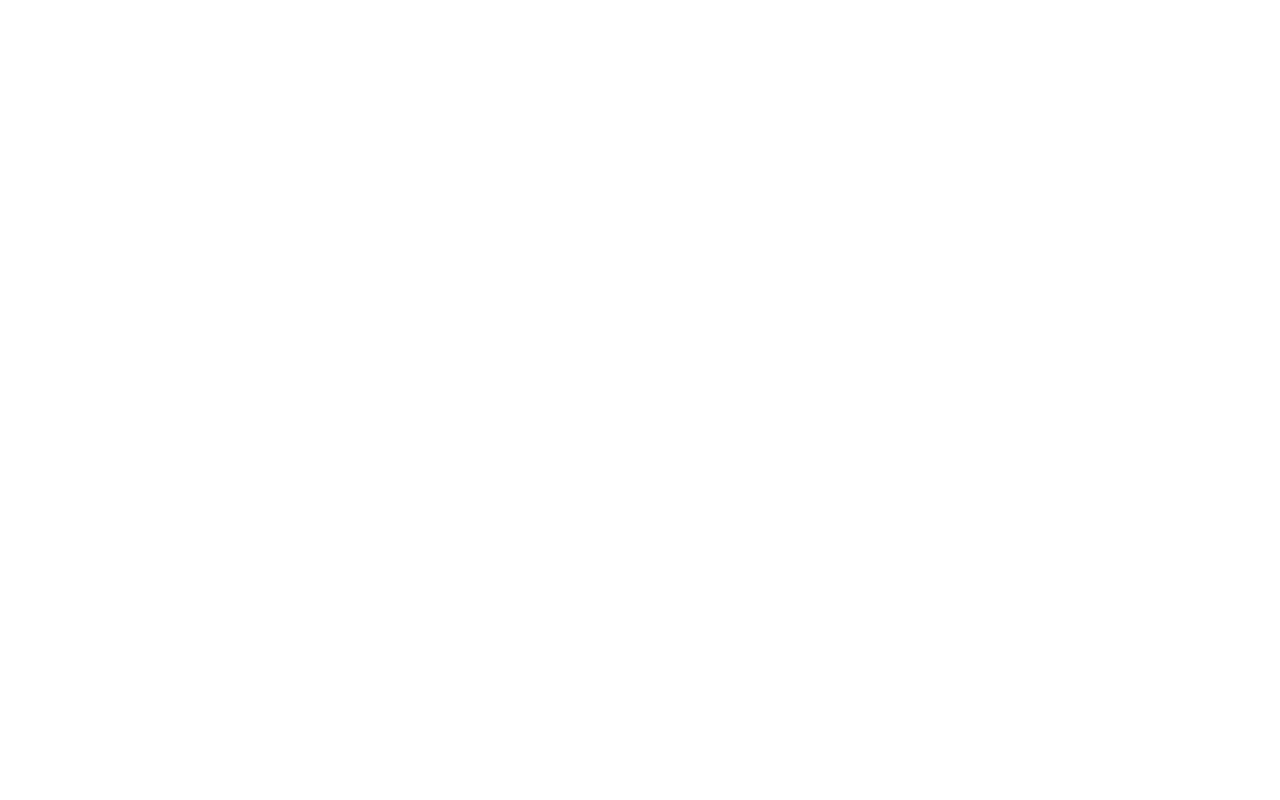
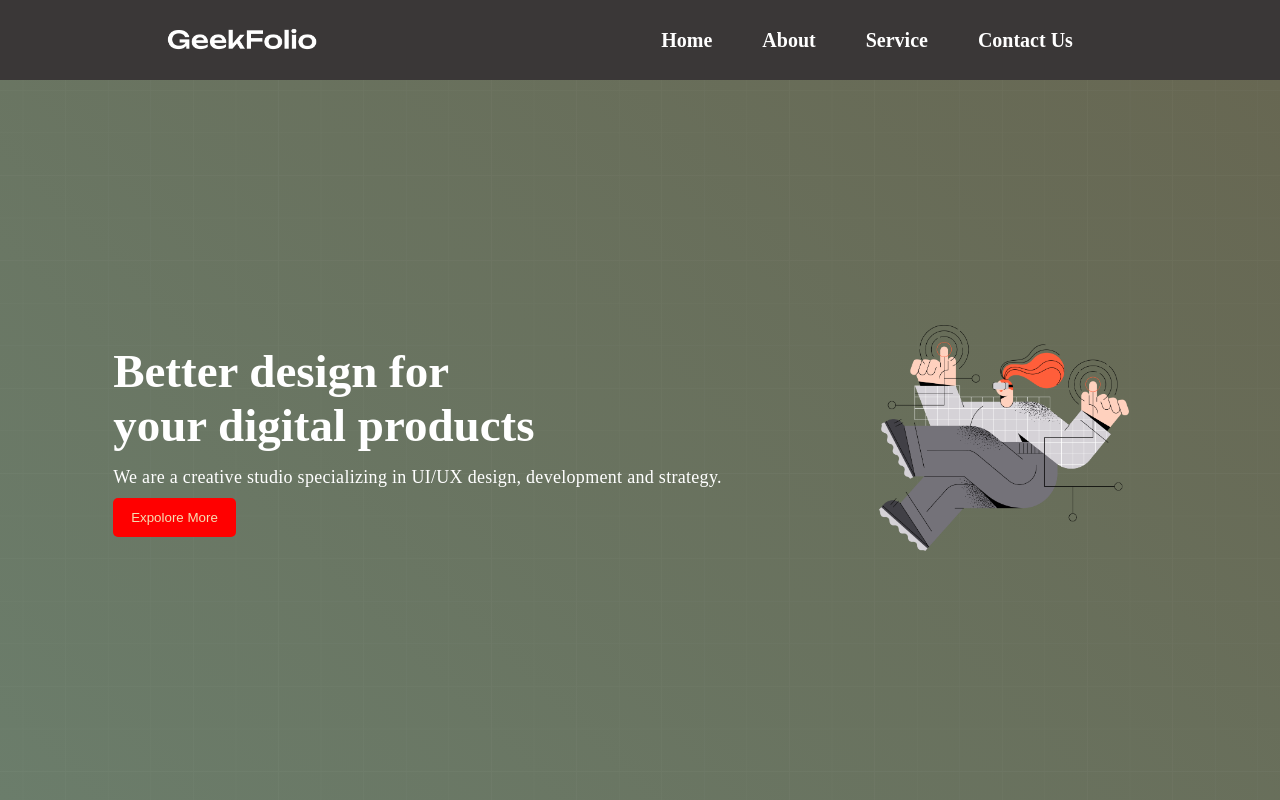
Before and after one commit to Horidas-Roy/Practice-project-1, a plain HTML site: page index.html in a window 1280 px wide. Drawn offline with Linux system fonts and the light colour scheme.

Commit message:
Navbar and Banner section completed

```diff
--- a/index.html
+++ b/index.html
@@ -1,8 +1,9 @@
 <!DOCTYPE html>
 <html lang="en">
   <head>
-    <meta charset="UTF-8">
-    <meta name="viewport" content="width=device-width, initial-scale=1.0">
+    <meta charset="UTF-8" />
+    <meta name="viewport" content="width=device-width, initial-scale=1.0" />
+    <link rel="stylesheet" href="style.css" />
     <title>Practice project-1</title>
   </head>
   <body>
@@ -10,15 +11,34 @@
       <nav>
         <div class="menu-container">
           <div class="logo">
-
+            <img class="logo-photo" src="./logo/logo-light.png" alt="logo" />
           </div>
           <div class="menus">
-
+            <li class="item">Home</li>
+            <li class="item">About</li>
+            <li class="item">Service</li>
+            <li class="item">Contact Us</li>
           </div>
         </div>
       </nav>
     </header>
-    <main></main>
+    <main>
+      <section>
+        <div class="banner-container">
+          <div class="banner-text">
+            <h1 class="banner-left">Better design for <br> your digital products</h1>
+            <p class="banner-para">
+              We are a creative studio specializing in UI/UX design, development
+              and strategy.
+            </p>
+            <button class="btn">Expolore More</button>
+          </div>
+          <div class="banner-photo">
+            <img  class="banner-pic" src="./images/banner.png" alt="banner-photo">
+          </div>
+        </div>
+      </section>
+    </main>
     <footer></footer>
   </body>
 </html>
--- a/style.css
+++ b/style.css
@@ -0,0 +1,77 @@
+* {
+  margin: 0;
+  padding: 0;
+}
+.menu-container {
+  background-color: rgb(58, 55, 55);
+  color: white;
+  display: flex;
+  align-items: center;
+  justify-content: space-around;
+  list-style: none;
+  height: 10vh;
+}
+.logo-photo {
+  width: 150px;
+  margin-top: 7px;
+}
+.menus {
+  display: flex;
+  justify-content: space-around;
+}
+.item {
+  margin-right: 30px;
+  padding: 10px;
+  font-size: 20px;
+  font-weight: bold;
+  cursor: pointer;
+}
+.item:hover {
+  color: goldenrod;
+  transition: 0.4s ease-in-out;
+}
+.banner-container {
+  display: flex;
+  color: white;
+  height: calc(100vh - 10vh);
+  justify-content: center;
+  align-items: center;
+  margin: auto;
+  background-image: url("./images/background.png"),
+    linear-gradient(45deg, rgb(107, 125, 107), rgb(103, 103, 82));
+    background-position: center;
+    background-size: cover;
+    background-repeat: no-repeat;
+}
+.banner-pic {
+  width: 250px;
+  padding-right: 38px;
+}
+.banner-left {
+  font-size: 47px;
+  font-weight: bold;
+
+  margin-bottom: 15px;
+}
+.banner-text{
+    margin-right: 157px;
+}
+.btn {
+    padding: 12px 18px;
+    background-color: red;
+    border: none;
+    border-radius: 5px;
+    color: wheat;
+    transition: 0.4s ease-in-out;
+    cursor: pointer;
+
+}
+.btn:hover{
+    background-color:rgb(229, 56, 56) ;
+}
+.banner-para {
+  margin-bottom: 10px;
+  letter-spacing: 0.3px;
+  font-family: initial;
+  font-size: large;
+}
```
Lines whose indentation alone changed are shown as unchanged.
